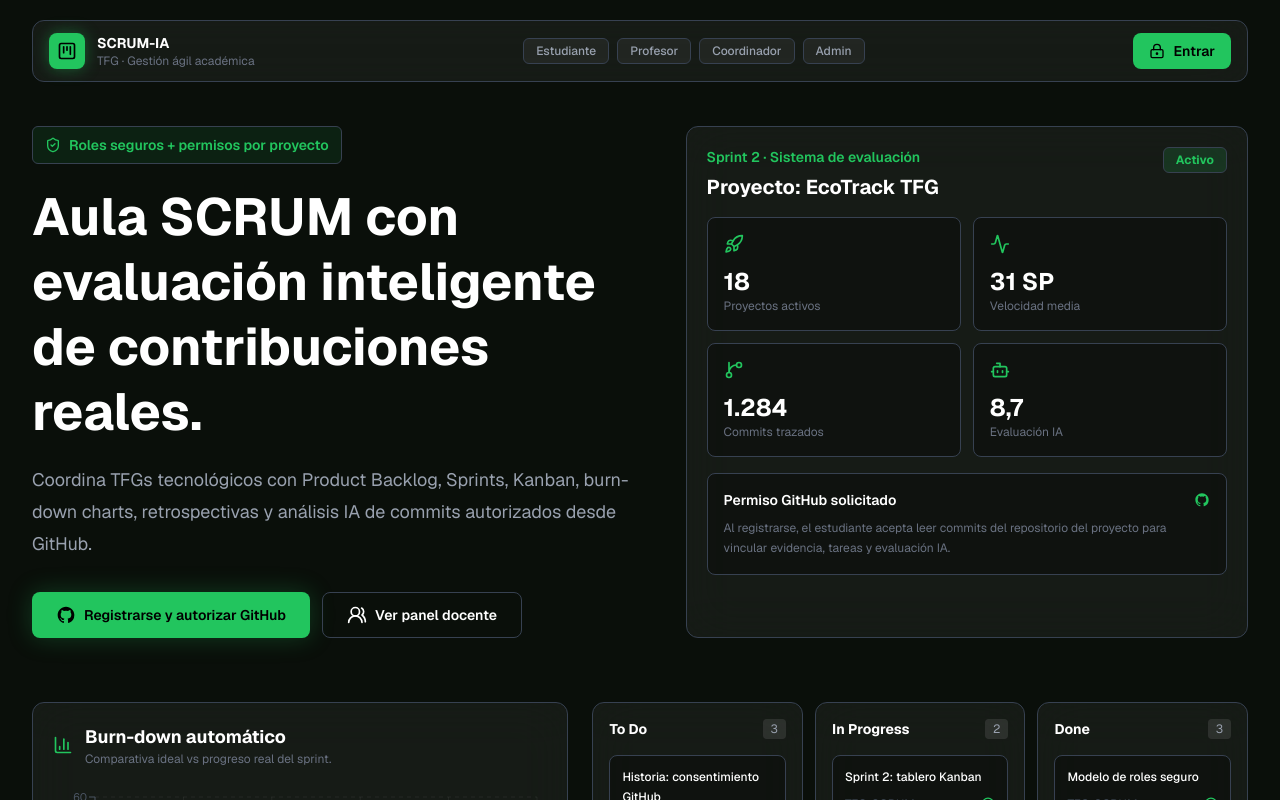
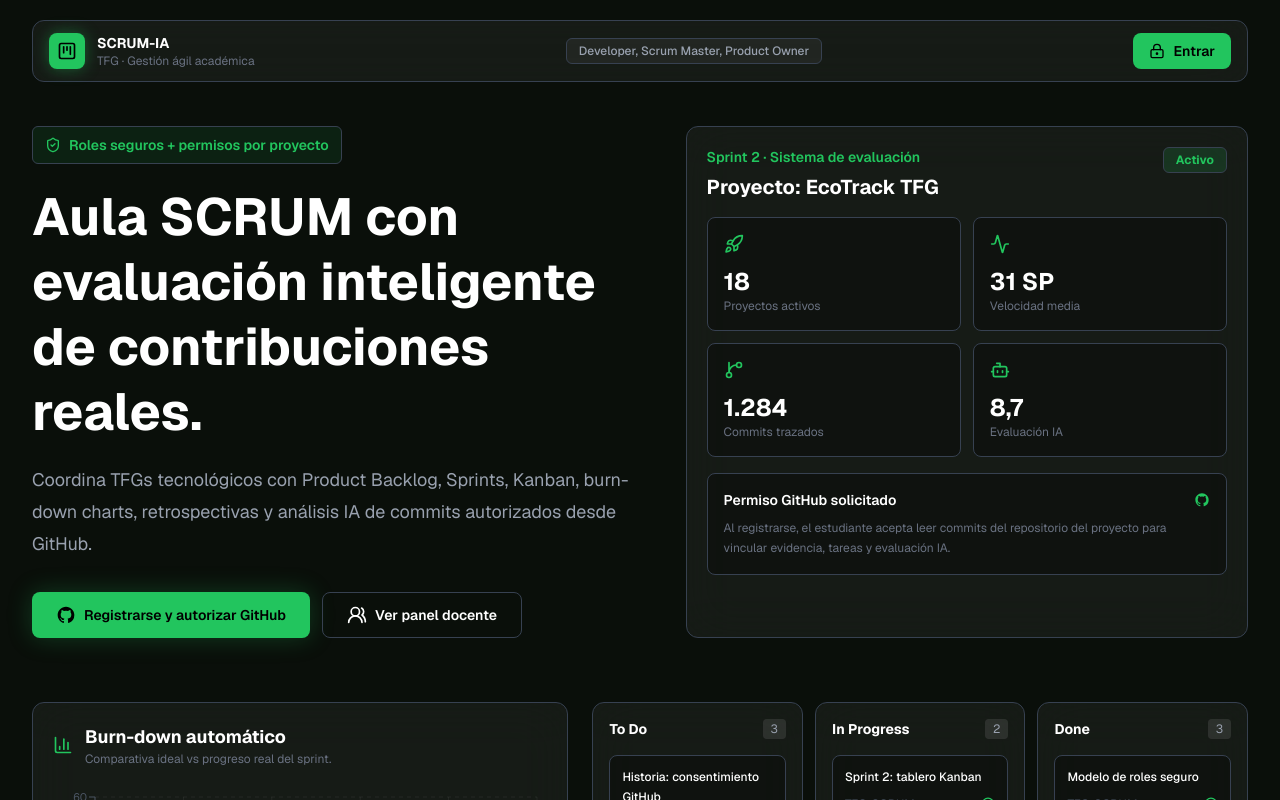
Before and after one commit to GuillermoPascual19/SCRUM-IA, a Next.js app in the folder frontend/: page / in a window 1280 px wide. Shown: the top 800 px of the page. Built offline with nearby package versions, Linux system fonts and the light colour scheme.

Commit message:
[FIX] sidebar

```diff
--- a/frontend/app/page.tsx
+++ b/frontend/app/page.tsx
@@ -64,7 +64,7 @@ export default function LandingPage() {
             </div>
           </div>
           <div className="hidden items-center gap-2 md:flex">
-            {["Estudiante", "Profesor", "Coordinador", "Admin"].map((role) => (
+            {["Developer, Scrum Master, Product Owner"].map((role) => (
               <span key={role} className="rounded-md border border-white/10 bg-white/5 px-3 py-1 text-xs font-medium text-gray-400">
                 {role}
               </span>
--- a/frontend/components/layout/Sidebar.tsx
+++ b/frontend/components/layout/Sidebar.tsx
@@ -41,7 +41,7 @@ export default function Sidebar() {
   }
 
   return (
-    <aside className="w-56 h-screen flex flex-col bg-[var(--background)]/50 backdrop-blur-2xl border-r border-[var(--border)]/40 relative z-20">
+    <aside className="w-56 shrink-0 my-3 ml-3 h-[calc(100vh-24px)] flex flex-col bg-[var(--background)]/70 backdrop-blur-2xl border border-[var(--border)]/40 rounded-2xl relative z-20 overflow-hidden">
       <div className="p-4 border-b border-[var(--border)]">
         <div className="flex items-center gap-2">
           <div className="w-7 h-7 rounded-md bg-[var(--primary)] flex items-center justify-center shrink-0 overflow-hidden">
```
